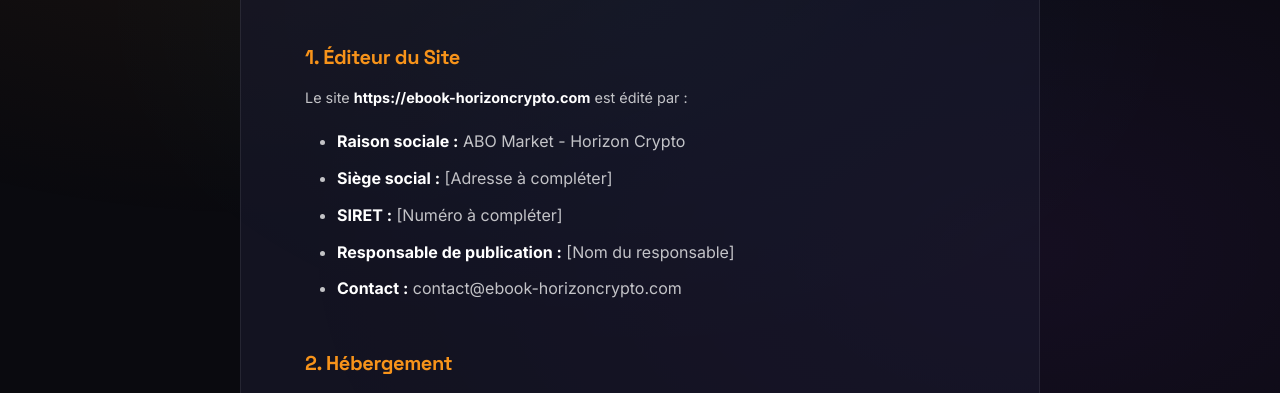
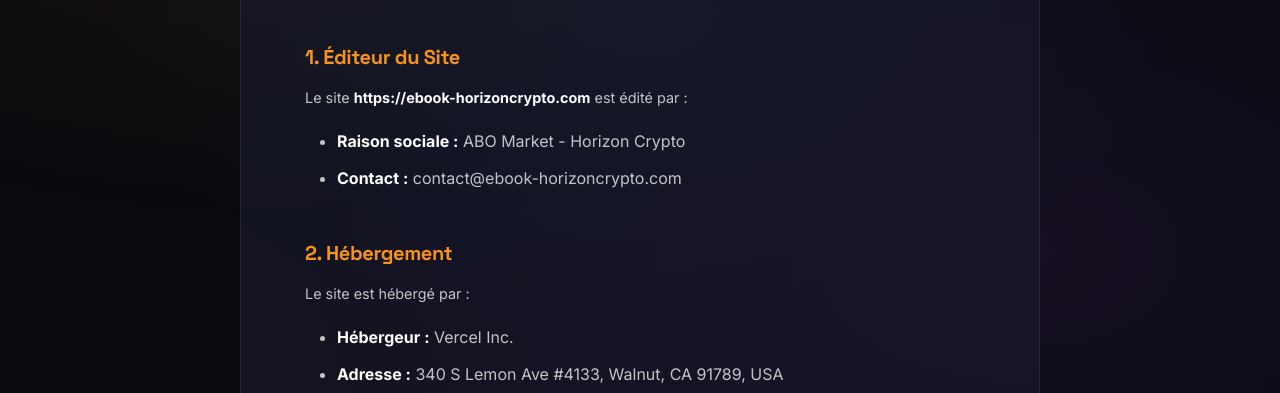
Before and after one commit to ebookhorizoncrypto/lhorizon-crypto, a plain HTML site: page mentions-legales.html in a window 1280 px wide. Shown: the part 389-782 px from the top of the page. Drawn offline with Linux system fonts and the light colour scheme.

Commit message:
Remove placeholder fields from mentions legales

```diff
--- a/mentions-legales.html
+++ b/mentions-legales.html
@@ -163,9 +163,6 @@
                     </p>
                     <ul>
                         <li><strong>Raison sociale :</strong> ABO Market - Horizon Crypto</li>
-                        <li><strong>Siège social :</strong> [Adresse à compléter]</li>
-                        <li><strong>SIRET :</strong> [Numéro à compléter]</li>
-                        <li><strong>Responsable de publication :</strong> [Nom du responsable]</li>
                         <li><strong>Contact :</strong> contact@ebook-horizoncrypto.com</li>
                     </ul>
 
```
